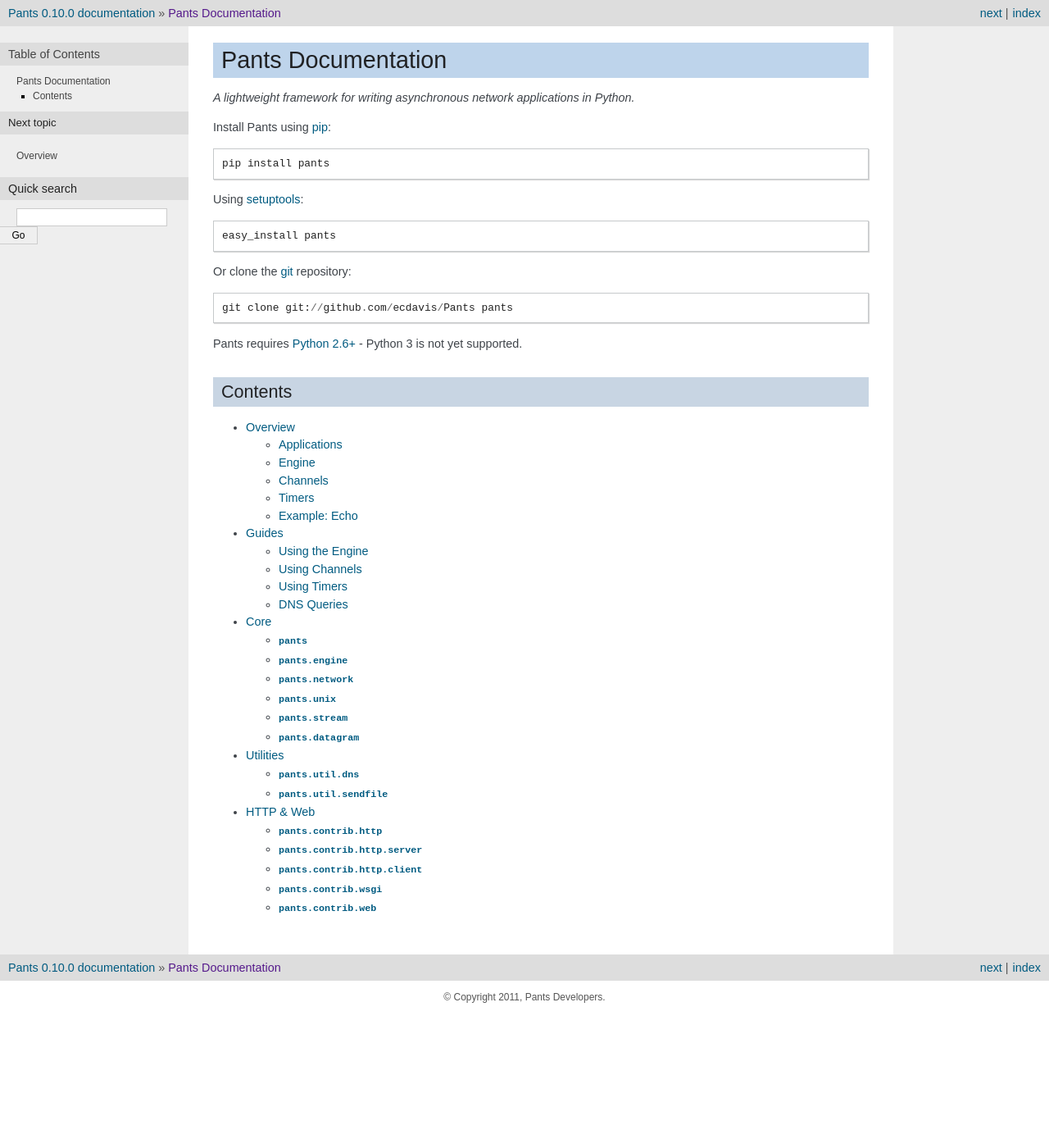
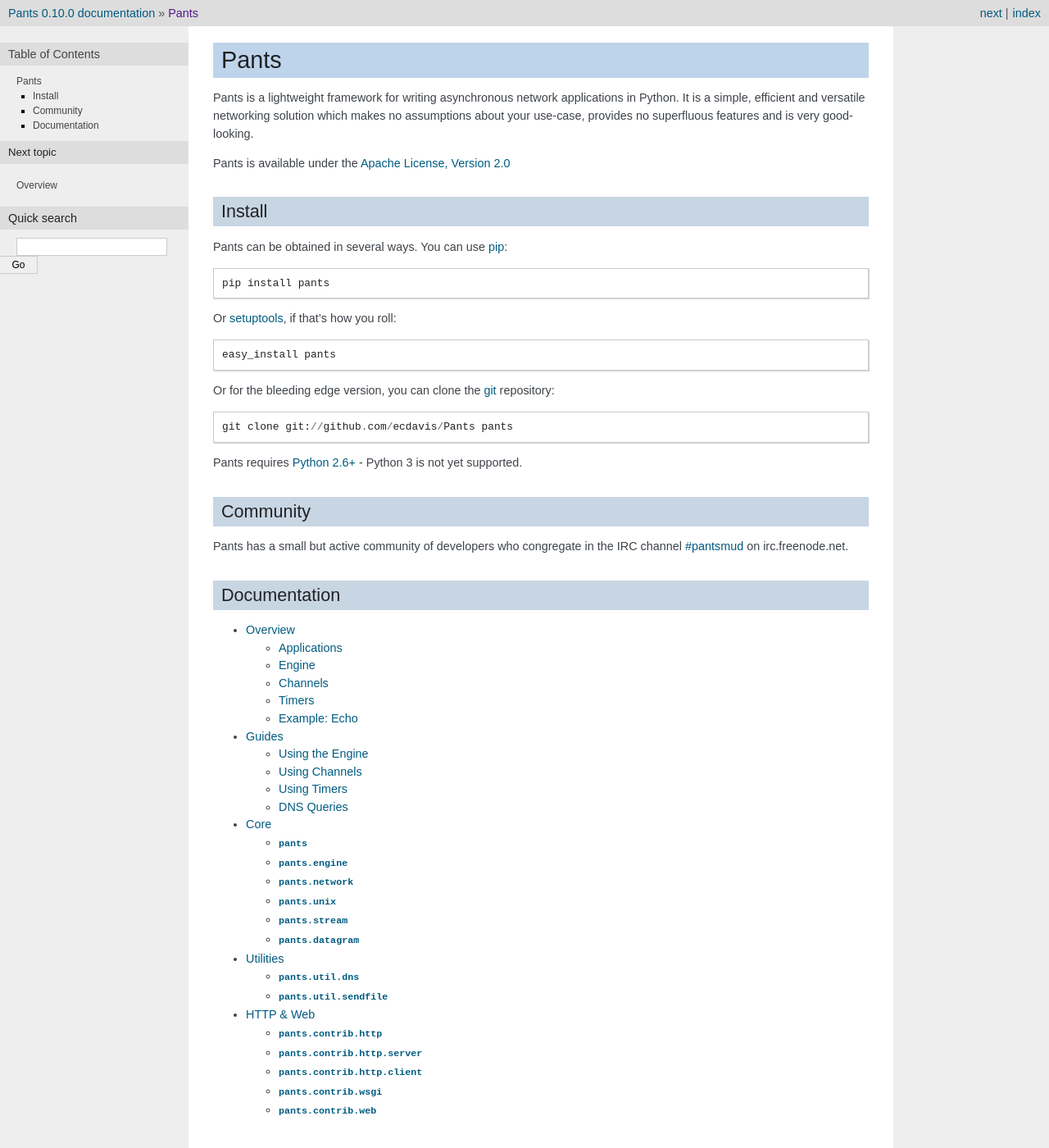
Before and after one commit to ecdavis/pants, a Sphinx documentation site: the page built from docs/index.rst, in a window 1280 px wide and 1400 px high. Shown: the whole window at 82% size. Built offline with Sphinx 7.4.7, drawn with Linux system fonts in a browser that asks for light colours.

Commit message:
Brought docs index copy in line with README.md

```diff
--- a/docs/index.rst
+++ b/docs/index.rst
@@ -1,25 +1,43 @@
-Pants Documentation
-*******************
+Pants
+*****
 
-*A lightweight framework for writing asynchronous network applications in
-Python.*
+Pants is a lightweight framework for writing asynchronous network applications
+in Python. It is a simple, efficient and versatile networking solution which
+makes no assumptions about your use-case, provides no superfluous features and
+is very good-looking.
 
-Install Pants using `pip <http://pypi.python.org/pypi/pip>`_::
+Pants is available under the
+`Apache License, Version 2.0 <http://www.apache.org/licenses/LICENSE-2.0.html>`_
+
+Install
+=======
+
+Pants can be obtained in several ways. You can use
+`pip <http://pypi.python.org/pypi/pip>`_::
 
     pip install pants
 
-Using `setuptools <http://pypi.python.org/pypi/setuptools>`_::
+Or `setuptools <http://pypi.python.org/pypi/setuptools>`_, if that's how you
+roll::
 
     easy_install pants
 
-Or clone the `git <http://git-scm.com/>`_ repository::
+Or for the bleeding edge version, you can clone the
+`git <http://git-scm.com/>`_ repository::
 
     git clone git://github.com/ecdavis/Pants pants
 
 Pants requires `Python 2.6+ <http://python.org/>`_ - Python 3 is not yet supported.
 
-Contents
-========
+Community
+=========
+
+Pants has a small but active community of developers who congregate in the IRC
+channel `#pantsmud <http://webchat.freenode.net/?channels=pantsmud>`_ on
+irc.freenode.net.
+
+Documentation
+=============
 
 .. toctree::
     :maxdepth: 2
```
Also changed, not shown: README.md (+2 -4 lines).
